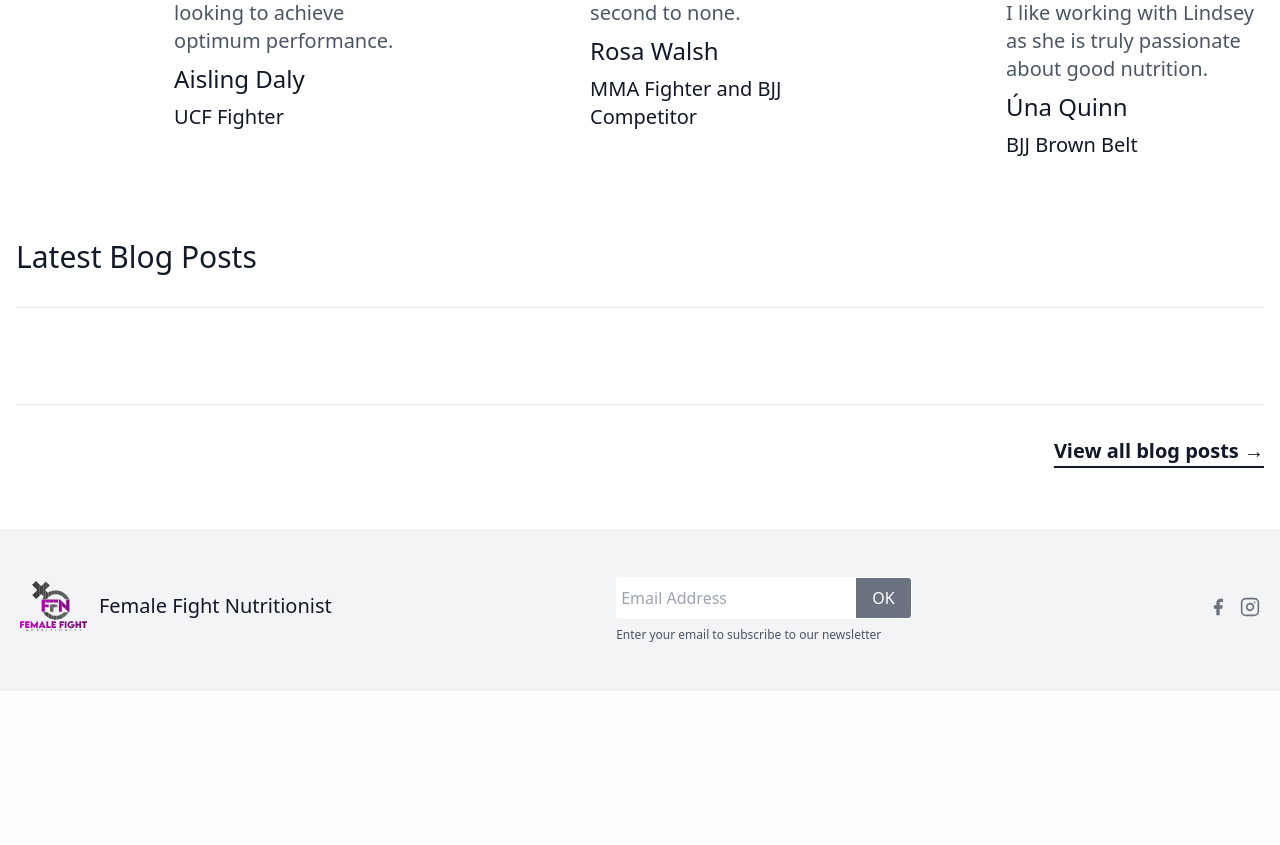
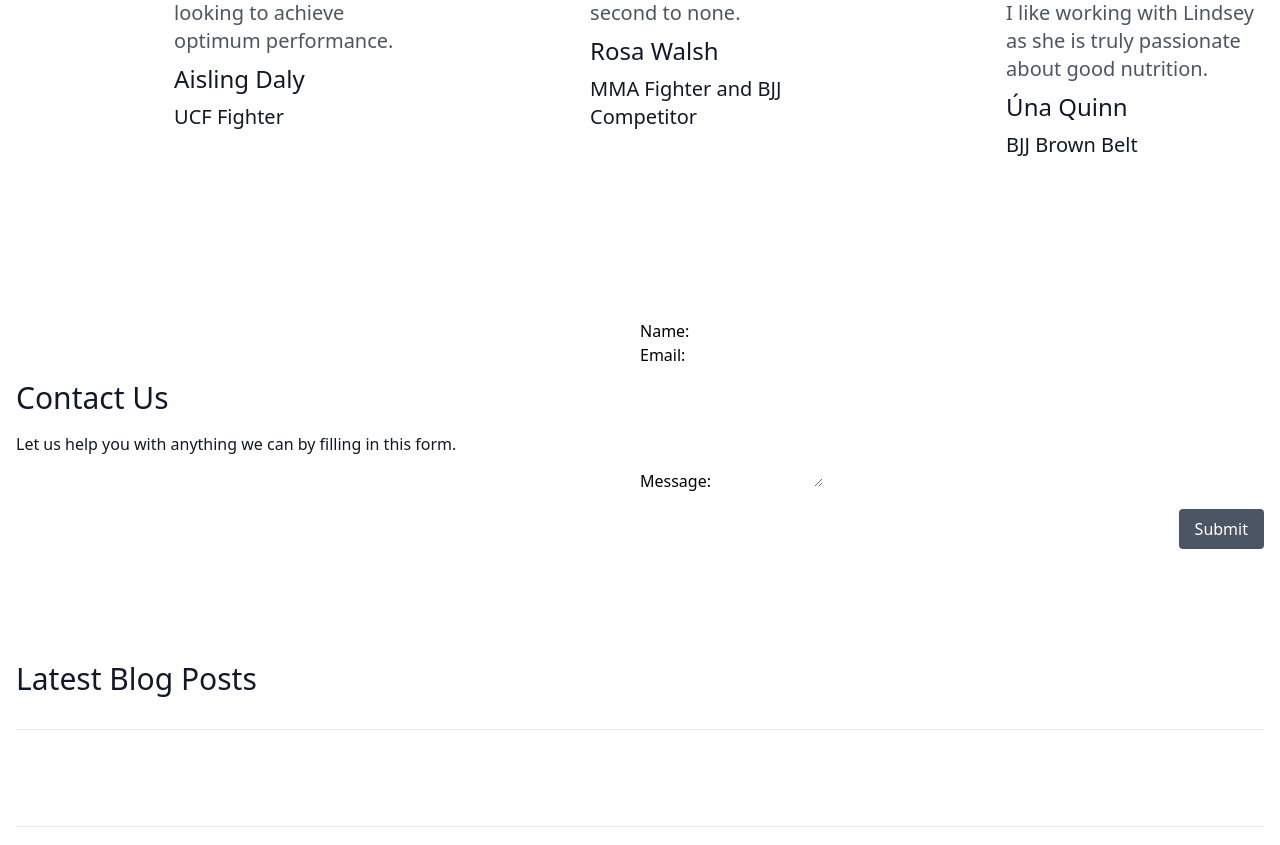
Before and after one commit to slammer1870/femalefightnutritionist, a Django app: page / in a window 1280 px wide. Shown: the part 2589-3434 px from the top of the page. Before the commit the page ends 3231 px from the top, so only its background shows below. Run offline with Django 4.2, Linux system fonts and the light colour scheme; data that the repository does not hold is empty; some libraries are stand-ins or nearby versions.

Commit message:
add: contact  form

```diff
--- a/base/forms.py
+++ b/base/forms.py
@@ -7,3 +7,10 @@ class LeadForm(forms.ModelForm):
     class Meta:
         model = Lead
         fields = ['name', 'email']
+
+
+class ContactForm(forms.Form):
+    name = forms.CharField(label='Name', max_length=100)
+    email = forms.EmailField(label='Email', max_length=100)
+    message = forms.CharField(label='Message', max_length=250, widget=forms.Textarea(
+        attrs={'rows': 5, 'cols': 10}))
--- a/base/views.py
+++ b/base/views.py
@@ -1,17 +1,20 @@
 import hashlib
 import json
+import urllib
 
 import mailchimp_marketing as MailchimpMarketing
 from django.conf import settings
 from django.contrib import messages
 from django.http import HttpResponse
-from django.shortcuts import render
+from django.shortcuts import redirect
 from django.views import View, generic
 from mailchimp_marketing.api_client import ApiClientError
+from sendgrid import SendGridAPIClient
+from sendgrid.helpers.mail import Mail, SendAt
 
 from blog.models import Post
 
-from .forms import LeadForm
+from .forms import ContactForm, LeadForm
 
 
 class IndexPageView(generic.FormView):
@@ -22,6 +25,7 @@ class IndexPageView(generic.FormView):
     def get_context_data(self, **kwargs):
         context = super().get_context_data(**kwargs)
         context['blog_posts'] = Post.objects.all()[:3]
+        context['contact_form'] = ContactForm
 
         return context
 
@@ -73,3 +77,48 @@ class NewsletterView(View):
                                                      "tags": [{"name": "newsletter", "status": "active"}]})
                 return HttpResponse('<p class="text-xs w-max">You are already subscribed!</p>')
             return HttpResponse('<p class="text-xs w-max">Something went wrong.</p>')
+
+
+def contact(request):
+    if request.method == 'POST':
+        form = ContactForm(request.POST)
+
+        # Check form post data is valid
+        if form.is_valid():
+
+            ''' Begin reCAPTCHA validation '''
+            recaptcha_response = request.POST.get('g-recaptcha-response')
+            url = 'https://www.google.com/recaptcha/api/siteverify'
+            values = {
+                'secret': settings.GOOGLE_RECAPTCHA_SECRET_KEY,
+                'response': recaptcha_response
+            }
+            data = urllib.parse.urlencode(values).encode()
+            req = urllib.request.Request(url, data=data)
+            response = urllib.request.urlopen(req)
+            result = json.loads(response.read().decode())
+            ''' End reCAPTCHA validation '''
+
+            if result['success']:
+
+                # SendGrid configuration
+                message = Mail(
+                    from_email=settings.DEFAULT_FROM_EMAIL,
+                    to_emails=settings.DEFAULT_FROM_EMAIL,
+                    subject='New form submission from {}'.format(
+                        form.cleaned_data.get('name')),
+                    plain_text_content=form.cleaned_data.get('message'))
+                message.reply_to = form.cleaned_data.get(
+                    'email'), form.cleaned_data.get('name')
+                try:
+                    # Initialises Sendgrid Client
+                    sg = SendGridAPIClient(settings.SENDGRID_API_KEY)
+                    response = sg.send(message)
+                    messages.success(
+                        request, "Thank you for your message, we will respond shortly")
+                    return redirect('index_page')
+                except Exception as e:
+                    messages.error(request, "Oops something went wrong")
+                    return redirect('index_page')
+            messages.error(request, "Oops something went wrong")
+            return redirect('index_page')
--- a/blog/models.py
+++ b/blog/models.py
@@ -10,6 +10,7 @@ class Post(models.Model):
     slug = models.SlugField(unique=True)
     created_at = models.DateTimeField(auto_now_add=True)
     updated_at = models.DateTimeField(auto_now=True)
+    published = models.BooleanField(default=False)
 
     def __str__(self):
         return self.title
--- a/blog/views.py
+++ b/blog/views.py
@@ -9,8 +9,10 @@ from .models import Post
 class BlogListView(ListView):
     template_name = "blog/blog_list.html"
     model = Post
+    queryset = Post.objects.filter(published=True)
 
 
 class BlogDetailView(DetailView):
     template_name = "blog/blog_detail.html"
     model = Post
+    queryset = Post.objects.filter(published=True)
--- a/femalefightnutritionist/settings.py
+++ b/femalefightnutritionist/settings.py
@@ -217,6 +217,8 @@ EMAIL_PORT = 587
 EMAIL_USE_TLS = True
 DEFAULT_FROM_EMAIL = env('DEFAULT_FROM_EMAIL')
 
+GOOGLE_RECAPTCHA_SECRET_KEY = env('GOOGLE_RECAPTCHA_SECRET_KEY')
+
 if not DEBUG:
     SECURE_PROXY_SSL_HEADER = ('HTTP_X_FORWARDED_PROTO', 'https')
     SECURE_SSL_REDIRECT = True
--- a/femalefightnutritionist/urls.py
+++ b/femalefightnutritionist/urls.py
@@ -23,12 +23,13 @@ from django.contrib.auth.views import (PasswordResetCompleteView,
                                        PasswordResetView)
 from django.urls import include, path
 
-from base.views import IndexPageView, NewsletterView, PricingView
+from base.views import IndexPageView, NewsletterView, PricingView, contact
 
 urlpatterns = [
     path('admin/', admin.site.urls),
     path("__reload__/", include("django_browser_reload.urls")),
     path('', IndexPageView.as_view(), name="index"),
+    path('contact/', contact, name="contact"),
     path('newsletter/', NewsletterView.as_view(), name="newsletter"),
     path('pricing/', PricingView.as_view(), name="pricing"),
     path('password-reset/', PasswordResetView.as_view(), name="password_reset"),
--- a/templates/index.html
+++ b/templates/index.html
@@ -24,6 +24,13 @@
           >
             BOOK A FREE CONSULTATION TODAY
           </button>
+          <a href="#contact" class="mx-auto">
+            <div
+              class="bg-opactiy-60 mx-auto w-full max-w-screen-sm rounded-lg bg-gray-500 p-2 text-center font-light text-white lg:w-96 lg:text-lg"
+            >
+              CONTACT US DIRECTLY
+            </div></a
+          >
         </div>
         <h5
           class="absolute bottom-20 right-0 mb-5 text-lg uppercase lg:bottom-40"
@@ -52,11 +59,18 @@
         Schedule a free 15 minute call to see how we can help you
       </h6>
       <button
-        class="bg-opactiy-60 mx-auto w-full max-w-screen-sm rounded-lg bg-red-300 p-2 font-light text-white lg:w-96 lg:text-lg"
+        class="bg-opactiy-60 mx-auto mb-4 w-full max-w-screen-sm rounded-lg bg-red-300 p-2 font-light text-white lg:w-96 lg:text-lg"
         @click="showModal = true"
       >
         BOOK A FREE CONSULTATION TODAY
       </button>
+      <a href="#contact" class="mx-auto">
+        <div
+          class="bg-opactiy-60 mx-auto w-full max-w-screen-sm rounded-lg bg-gray-500 p-2 text-center font-light text-white lg:w-96 lg:text-lg"
+        >
+          CONTACT US DIRECTLY
+        </div></a
+      >
     </div>
   </header>
   <div class="container mx-auto px-4 py-6 text-gray-900 xl:py-16" id="features">
@@ -1396,9 +1410,43 @@
       </div>
     </div>
   </div>
+  <div id="contact">
+    <div
+      class="container inset-0 z-10 mx-auto items-center justify-between px-4 py-24 lg:flex lg:flex-row"
+    >
+      <div class="w-full max-w-screen-sm text-gray-900">
+        <h1 class="mb-4 text-3xl font-medium">Contact Us</h1>
+        <p class="mb-8">
+          Let us help you with anything we can by filling in this form.
+        </p>
+      </div>
+      <!--Form for contact submissions-->
+      <form
+        method="POST"
+        class="flex h-auto w-full max-w-screen-sm flex-col"
+        action="{% url 'contact' %}"
+      >
+        {% csrf_token %} {{contact_form|crispy}}
+        <script src="https://www.google.com/recaptcha/api.js"></script>
+        <div
+          class="g-recaptcha mb-4"
+          data-sitekey="6LcsfzcgAAAAABmCNq2kHxJ6YKFGPqlqVK0sMDPf"
+        ></div>
+        <div class="flex">
+          <button
+            type="submit"
+            class="ml-auto rounded bg-gray-600 px-4 py-2 font-medium text-white"
+            value="Submit"
+          >
+            Submit
+          </button>
+        </div>
+      </form>
+    </div>
+  </div>
   <div class="container relative mx-auto mb-12 p-4 text-gray-900">
     <h5 class="mb-8 text-3xl font-medium">Latest Blog Posts</h5>
-    <div class="mb-8 grid gap-8 border-t border-b py-8 md:grid-cols-3 md:py-12">
+    <div class="mb-8 grid gap-8 border-b border-t py-8 md:grid-cols-3 md:py-12">
       {% for post in blog_posts %}
       <a
         href="{% url 'blog:blog-detail' post.slug %}"
@@ -1435,7 +1483,7 @@
     >
       <!-- Title / Close-->
       <div class="flex items-center justify-between">
-        <h5 class="mr-3 mb-4 max-w-none text-2xl text-black">
+        <h5 class="mb-4 mr-3 max-w-none text-2xl text-black">
           Fill in your details below and one of our team will be in touch
         </h5>
       </div>
```
Also changed, not shown: blog/migrations/0003_post_published.py (added).
